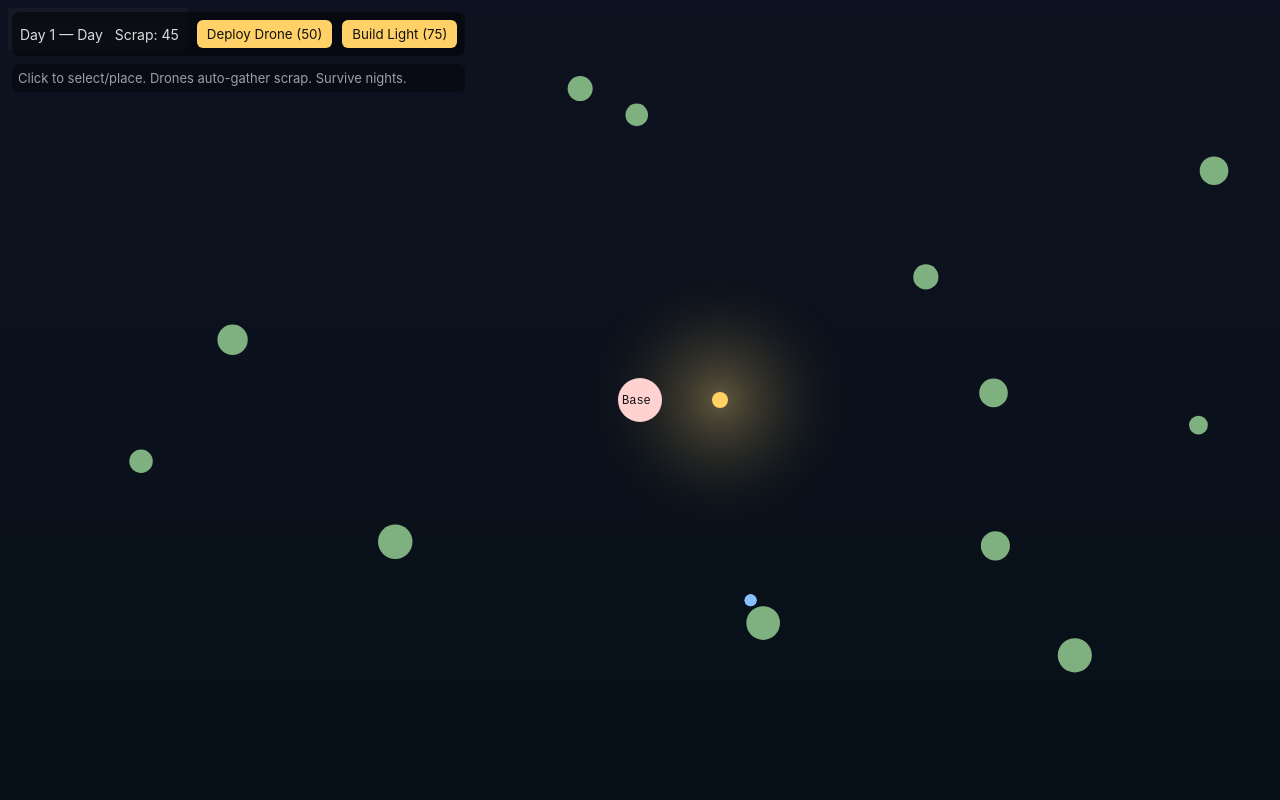
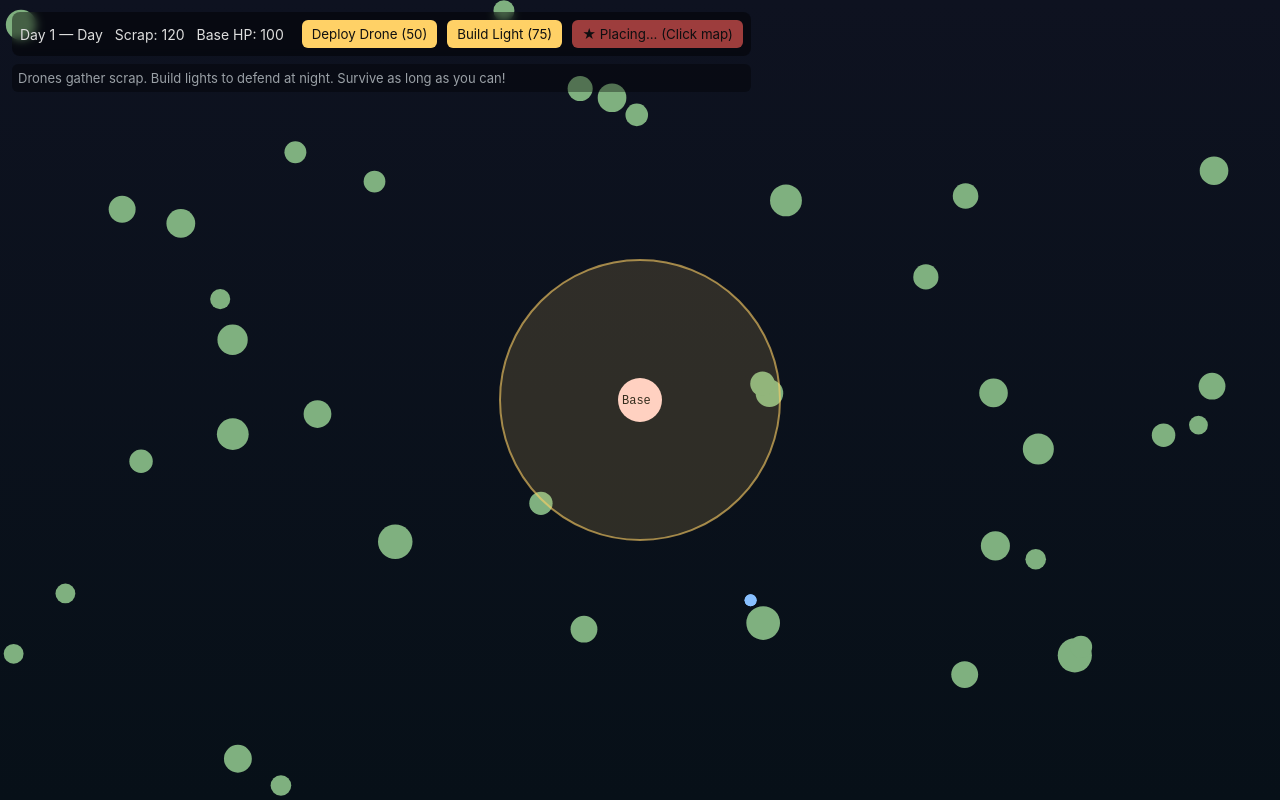
Before and after one commit to maddix510/game-project, a plain HTML site: page index.html in a window 1280 px wide. Both pictures are taken after a click on the button "Build Light (75)". Drawn offline with Linux system fonts and the light colour scheme.

Commit message:
Day 2 changes

```diff
--- a/index.html
+++ b/index.html
@@ -9,14 +9,16 @@
 <body>
   <div id="ui">
     <div id="hud">
-      <div id="dayinfo">Day 1 — <span id="timeOfDay">Day</span></div>
+      <div id="dayinfo">Day <span id="day">1</span> — <span id="timeOfDay">Day</span></div>
       <div id="resources">Scrap: <span id="scrap">0</span></div>
+      <div id="health">Base HP: <span id="baseHealth">100</span></div>
       <div id="controls">
         <button id="deployUnit">Deploy Drone (50)</button>
         <button id="buildLight">Build Light (75)</button>
+        <button id="placeLightMode" style="display:none">★ Placing... (Click map)</button>
       </div>
     </div>
-    <div id="help">Click to select/place. Drones auto-gather scrap. Survive nights.</div>
+    <div id="help">Drones gather scrap. Build lights to defend at night. Survive as long as you can!</div>
   </div>
 
   <canvas id="game"></canvas>
--- a/main.js
+++ b/main.js
@@ -8,16 +8,22 @@ const scrapEl = document.getElementById('scrap');
 const timeEl = document.getElementById('timeOfDay');
 const deployBtn = document.getElementById('deployUnit');
 const buildBtn = document.getElementById('buildLight');
+const dayEl = document.getElementById('day');
+const healthEl = document.getElementById('baseHealth');
+const placeLightBtn = document.getElementById('placeLightMode');
+let placeMode = false;
 
 let state = {
   day:1,
-  time:0, // 0..1 day cycle (0-0.6 day, 0.6-1 night)
+  time:0,
   scrap: 120,
   units: [],
   lights: [],
   enemies: [],
   resources: [],
-  base: {x: null, y: null, health: 100}
+  base: {x: null, y: null, health: 100},
+  waveMsg: '',
+  waveMsgTimer: 0
 };
 
 // create base at center
@@ -41,7 +47,13 @@ canvas.addEventListener('click', e=>{
 });
 
 deployBtn.addEventListener('click', ()=>{ if(state.scrap>=50){ spawnUnit(); state.scrap-=50 } });
-buildBtn.addEventListener('click', ()=>{ if(state.scrap>=75){ placeLight(canvas.width/2+80, canvas.height/2); state.scrap-=75 } });
+buildBtn.addEventListener('click', ()=>{ if(state.scrap>=75){ placeMode=!placeMode; placeLightBtn.style.display=placeMode?'inline':'none' } });
+canvas.addEventListener('click', e=>{
+  if(!placeMode) return;
+  const rect = canvas.getBoundingClientRect();
+  const x = e.clientX - rect.left, y = e.clientY - rect.top;
+  if(state.scrap>=75){ placeLight(x,y); state.scrap-=75; placeMode=false; placeLightBtn.style.display='none' }
+});
 
 function spawnUnit(){
   const u = {x: state.base.x(), y: state.base.y(), speed:1.6, carrying:0, target:null, hp:20}
@@ -59,7 +71,8 @@ function spawnEnemy(){
   if(edge===1){ x = canvas.width+20; y = Math.random()*canvas.height }
   if(edge===2){ x = Math.random()*canvas.width; y = -20 }
   if(edge===3){ x = Math.random()*canvas.width; y = canvas.height+20 }
-  state.enemies.push({x,y,speed:0.7+Math.random()*0.8, hp:10})
+  const scale = 1 + (state.day-1)*0.15;
+  state.enemies.push({x,y,speed:(0.7+Math.random()*0.8)*scale, hp:10*scale})
 }
 
 // Utility
@@ -77,12 +90,20 @@ requestAnimationFrame(loop);
 
 function update(dt){
   // advance time
-  state.time += dt*0.02; // speed of cycle
-  if(state.time>=1){ state.time=0; state.day++; }
+  state.time += dt*0.02;
+  if(state.time>=1){ state.time=0; state.day++; showWave('Wave ' + state.day + ' survived!'); }
   timeEl.textContent = state.time<0.6? 'Day' : 'Night';
+  dayEl.textContent = state.day;
 
-  // enemy spawn when night
-  if(state.time>=0.6){ enemyTimer += dt; if(enemyTimer>1.2){ enemyTimer=0; spawnEnemy(); } }
+  // enemy spawn when night (scales by day)
+  if(state.time>=0.6){
+    enemyTimer += dt;
+    const spawnRate = Math.max(0.6, 1.2 - (state.day-1)*0.1);
+    if(enemyTimer > spawnRate){ enemyTimer=0; spawnEnemy(); }
+  } else if(state.time<0.15) {
+    // regenerate resources at day start
+    if(Math.random()<0.05){ state.resources.push({x:Math.random()*canvas.width,y:Math.random()*canvas.height,amt:50+Math.random()*100}) }
+  }
 
   // units behavior: if not carrying, go to nearest resource; if carrying, return to base
   for(const u of state.units){
@@ -127,10 +148,16 @@ function update(dt){
   state.resources = state.resources.filter(r=>r.amt>1);
 
   scrapEl.textContent = Math.floor(state.scrap);
+  healthEl.textContent = Math.max(0,Math.floor(state.base.health));
+  if(state.base.health<=0){ showWave('Base destroyed! Day ' + state.day); }
+  if(state.waveMsgTimer>0){ state.waveMsgTimer-=dt; }
 }
 
 function nearestResource(u){ let best=null,bd=1e9; for(const r of state.resources){ const d=Math.hypot(r.x-u.x,r.y-u.y); if(d<bd){bd=d;best=r}} return best }
 function inBounds(o){ return o.x>-100 && o.x<canvas.width+100 && o.y>-100 && o.y<canvas.height+100 }
+function showWave(msg){ state.waveMsg = msg; state.waveMsgTimer = 2.5; }
+let lastMouseX=0, lastMouseY=0;
+canvas.addEventListener('mousemove', e=>{ const rect = canvas.getBoundingClientRect(); lastMouseX = e.clientX - rect.left; lastMouseY = e.clientY - rect.top; });
 
 function render(){
   ctx.clearRect(0,0,canvas.width,canvas.height);
@@ -170,8 +197,29 @@ function render(){
     ctx.globalCompositeOperation = 'source-over';
   }
 
-  // HUD overlays: day count
-  ctx.fillStyle = 'rgba(255,255,255,0.03)'; ctx.fillRect(8,8,180,42);
+  // draw placement preview
+  if(placeMode){
+    ctx.strokeStyle='rgba(255,209,102,0.6)';
+    ctx.lineWidth=2;
+    ctx.beginPath();
+    ctx.arc(lastMouseX || canvas.width/2, lastMouseY || canvas.height/2, 140, 0, Math.PI*2);
+    ctx.stroke();
+    ctx.fillStyle='rgba(255,209,102,0.15)';
+    ctx.beginPath();
+    ctx.arc(lastMouseX || canvas.width/2, lastMouseY || canvas.height/2, 140, 0, Math.PI*2);
+    ctx.fill();
+  }
+
+  // wave message
+  if(state.waveMsgTimer>0){
+    ctx.fillStyle = 'rgba(0,0,0,0.85)';
+    ctx.fillRect(canvas.width/2-120, canvas.height/2-40, 240, 80);
+    ctx.fillStyle = '#ffd166';
+    ctx.font = 'bold 28px monospace';
+    ctx.textAlign = 'center';
+    ctx.fillText(state.waveMsg, canvas.width/2, canvas.height/2+5);
+    ctx.textAlign = 'left';
+  }
 }
 
 // simple automatic starting units
--- a/style.css
+++ b/style.css
@@ -12,6 +12,8 @@ html,body{height:100%;margin:0;background:var(--bg);color:#ddd}
 #hud div{font-size:14px}
 #controls button{margin-left:6px;padding:6px 10px;border-radius:6px;border:0;background:var(--accent);color:#111;cursor:pointer}
 #controls button:active{transform:translateY(1px)}
+#placeLightMode{background:#d9534f !important;animation:pulse 0.5s infinite}
+@keyframes pulse{0%,100%{opacity:1}50%{opacity:0.6}}
 #help{margin-top:8px;background:rgba(0,0,0,0.35);padding:6px;border-radius:6px;font-size:13px;color:var(--muted)}
 
 /* Responsive */
```
